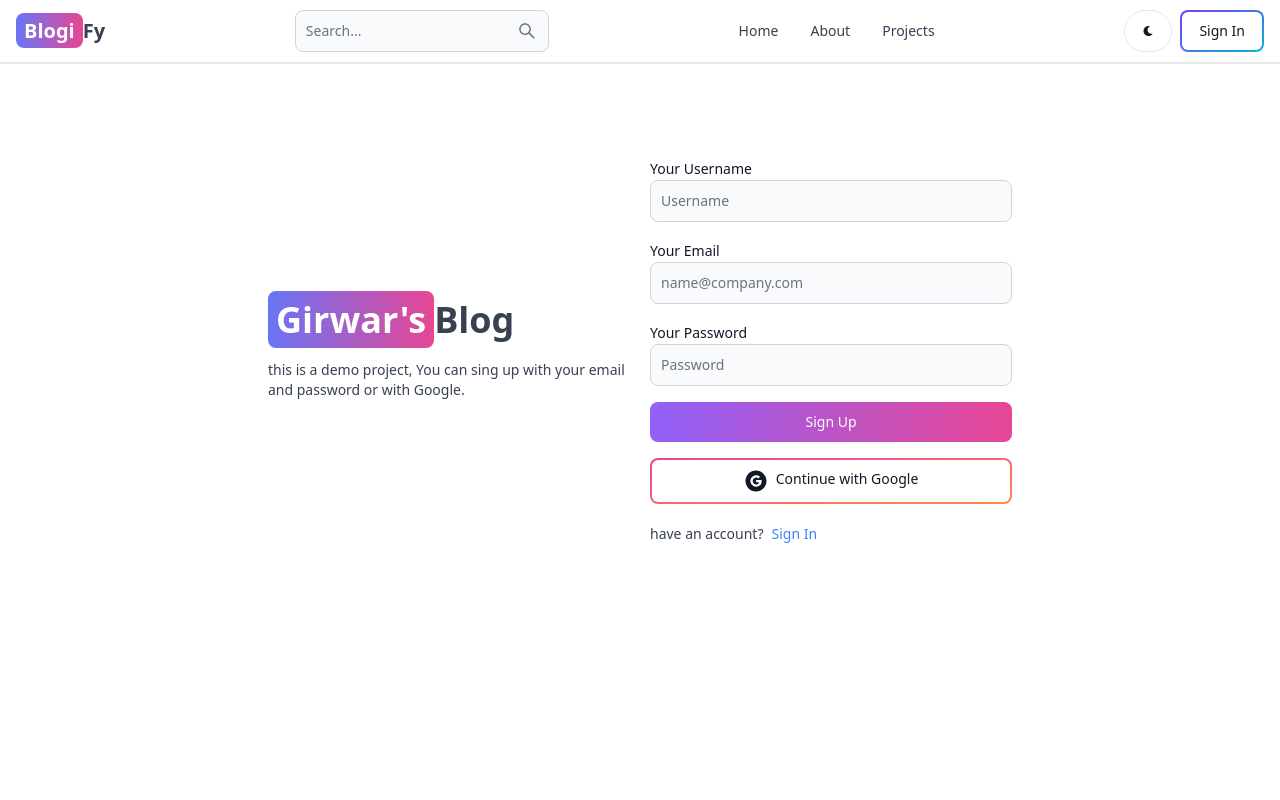
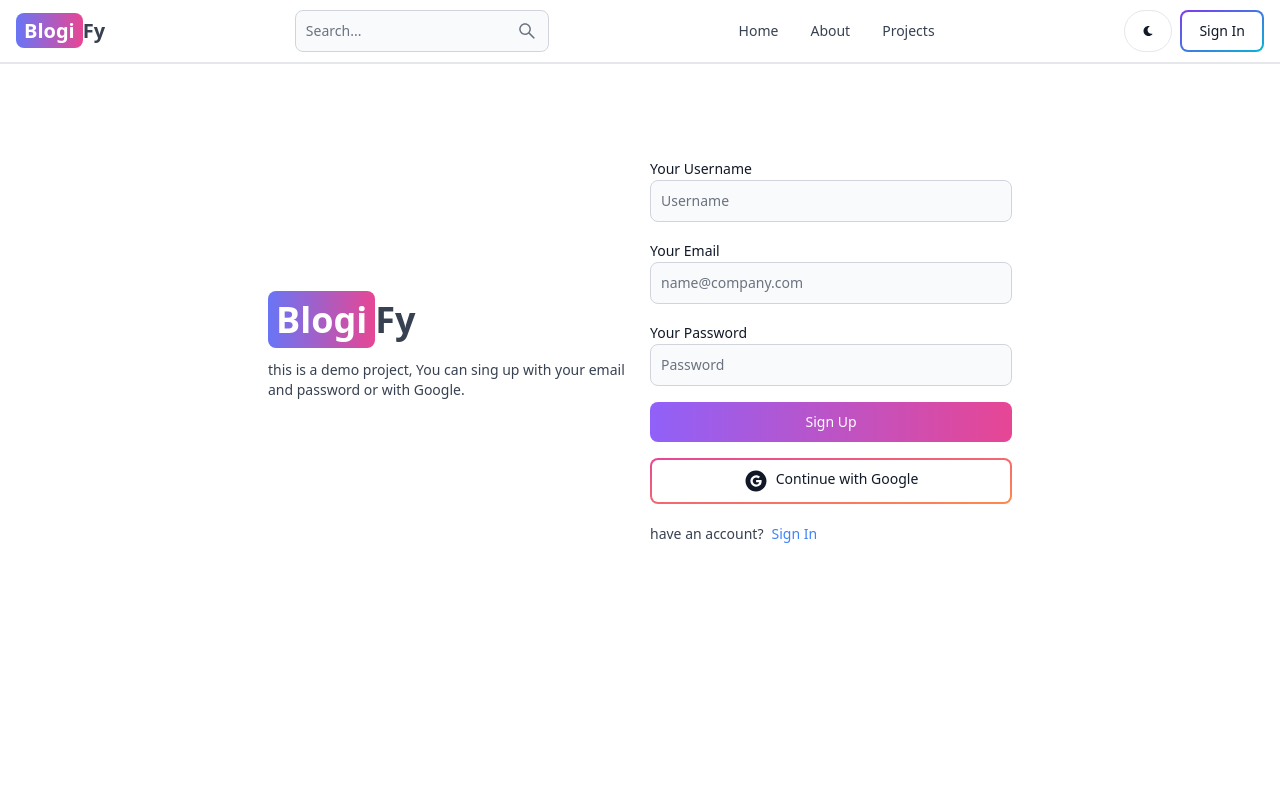
Before and after one commit to Girwar-Sahu/blogapp-using-mern, a React (Vite) app in the folder client/: page /signup in a window 1280 px wide. Shown: the top 800 px of the page. Built offline with nearby package versions, Linux system fonts and the light colour scheme; no server answers; a web font is replaced by a local one.

Commit message:
Update SignUp.jsx

```diff
--- a/client/src/pages/SignUp.jsx
+++ b/client/src/pages/SignUp.jsx
@@ -47,9 +47,9 @@ function SignUp() {
         <div className="flex-1">
           <Link to="/" className="text-4xl font-bold dark:text-white">
             <span className="px-2 py-1 bg-gradient-to-r from-indigo-500 to-pink-500 rounded-lg text-white">
-              Girwar's
+              Blogi
             </span>
-            Blog
+            Fy
           </Link>
           <p className="text-sm mt-5">
             this is a demo project, You can sing up with your email and password
```
